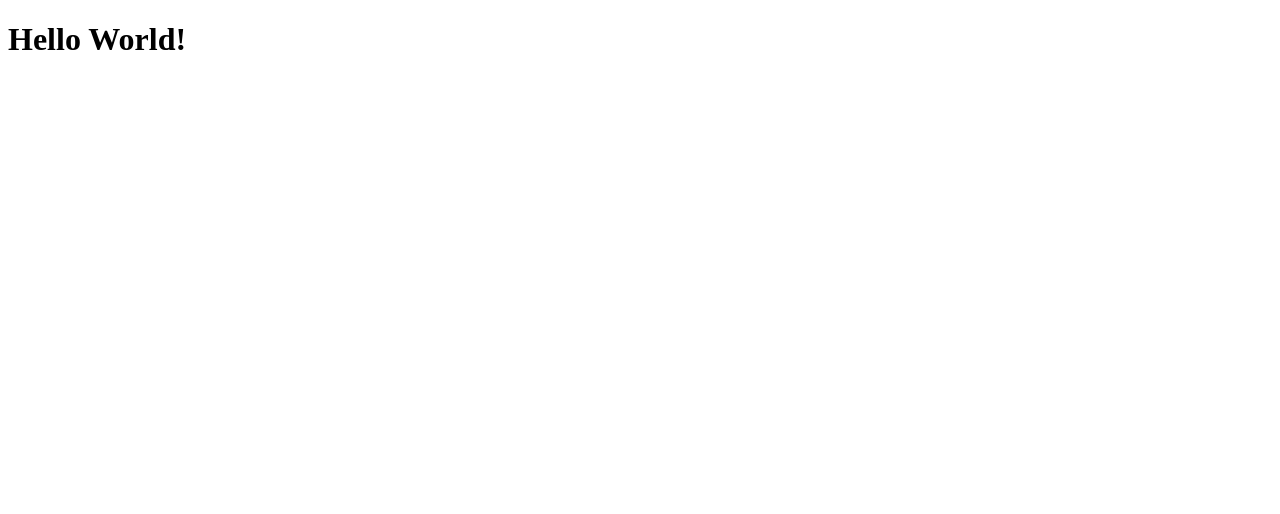
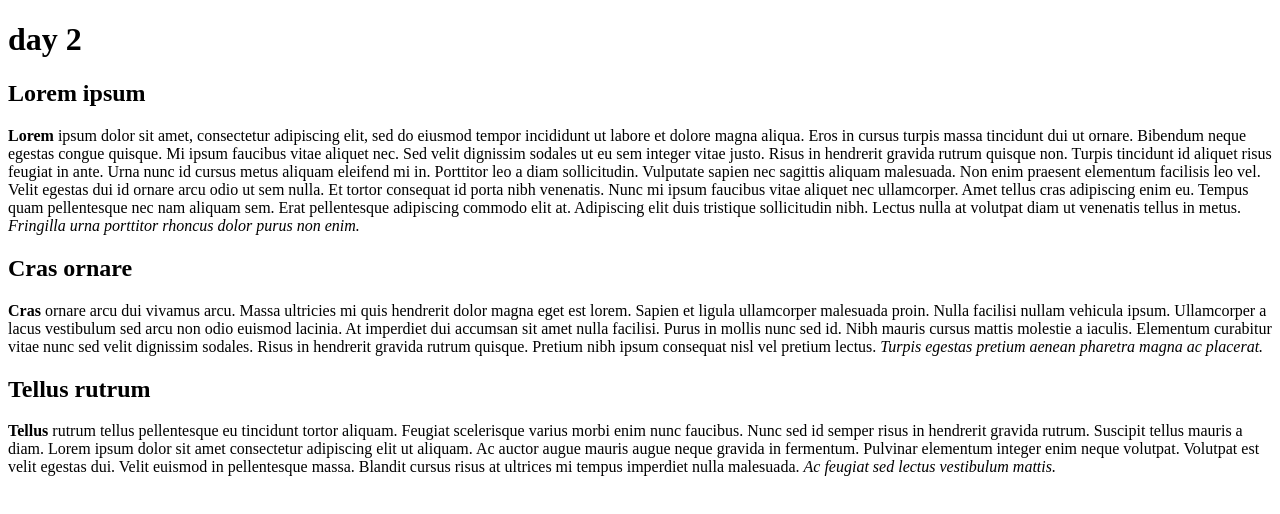
Before and after one commit to afowler110/boilerplate, a plain HTML site: page index.html in a window 1280 px wide. Drawn offline with Linux system fonts and the light colour scheme.

Commit message:
Add headers and paragraphs

```diff
--- a/index.html
+++ b/index.html
@@ -1,12 +1,22 @@
-<!DOCTYPE html>
+<!doctype html>
+
 <html>
     <head>
-        <title>My First Webpage</title>
+        <title>html practice</title>
         <meta charset="utf-8">
     </head>
 
     <body>
-        <h1>Hello World!</h1>
+        <h1>day 2</h1>
+        <h2>Lorem ipsum</h2>
+        <p1><strong>Lorem</strong> ipsum dolor sit amet, consectetur adipiscing elit, sed do eiusmod tempor incididunt ut labore et dolore magna aliqua. Eros in cursus turpis massa tincidunt dui ut ornare. Bibendum neque egestas congue quisque. Mi ipsum faucibus vitae aliquet nec. Sed velit dignissim sodales ut eu sem integer vitae justo. Risus in hendrerit gravida rutrum quisque non. Turpis tincidunt id aliquet risus feugiat in ante. Urna nunc id cursus metus aliquam eleifend mi in. Porttitor leo a diam sollicitudin. Vulputate sapien nec sagittis aliquam malesuada. Non enim praesent elementum facilisis leo vel. Velit egestas dui id ornare arcu odio ut sem nulla. Et tortor consequat id porta nibh venenatis. Nunc mi ipsum faucibus vitae aliquet nec ullamcorper. Amet tellus cras adipiscing enim eu. Tempus quam pellentesque nec nam aliquam sem. Erat pellentesque adipiscing commodo elit at. Adipiscing elit duis tristique sollicitudin nibh. Lectus nulla at volutpat diam ut venenatis tellus in metus. <em>Fringilla urna porttitor rhoncus dolor purus non enim.</em></p1>
+        <h2>Cras ornare</h2>
+        <p2><strong>Cras</strong> ornare arcu dui vivamus arcu. Massa ultricies mi quis hendrerit dolor magna eget est lorem. Sapien et ligula ullamcorper malesuada proin. Nulla facilisi nullam vehicula ipsum. Ullamcorper a lacus vestibulum sed arcu non odio euismod lacinia. At imperdiet dui accumsan sit amet nulla facilisi. Purus in mollis nunc sed id. Nibh mauris cursus mattis molestie a iaculis. Elementum curabitur vitae nunc sed velit dignissim sodales. Risus in hendrerit gravida rutrum quisque. Pretium nibh ipsum consequat nisl vel pretium lectus. <em>Turpis egestas pretium aenean pharetra magna ac placerat.</em></p2>
+        <h2>Tellus rutrum</h2>
+        <p3><strong>Tellus</strong> rutrum tellus pellentesque eu tincidunt tortor aliquam. Feugiat scelerisque varius morbi enim nunc faucibus. Nunc sed id semper risus in hendrerit gravida rutrum. Suscipit tellus mauris a diam. Lorem ipsum dolor sit amet consectetur adipiscing elit ut aliquam. Ac auctor augue mauris augue neque gravida in fermentum. Pulvinar elementum integer enim neque volutpat. Volutpat est velit egestas dui. Velit euismod in pellentesque massa. Blandit cursus risus at ultrices mi tempus imperdiet nulla malesuada. <em>Ac feugiat sed lectus vestibulum mattis.</em></p3>
+
+
+
+
     </body>
-
 </html>
```
